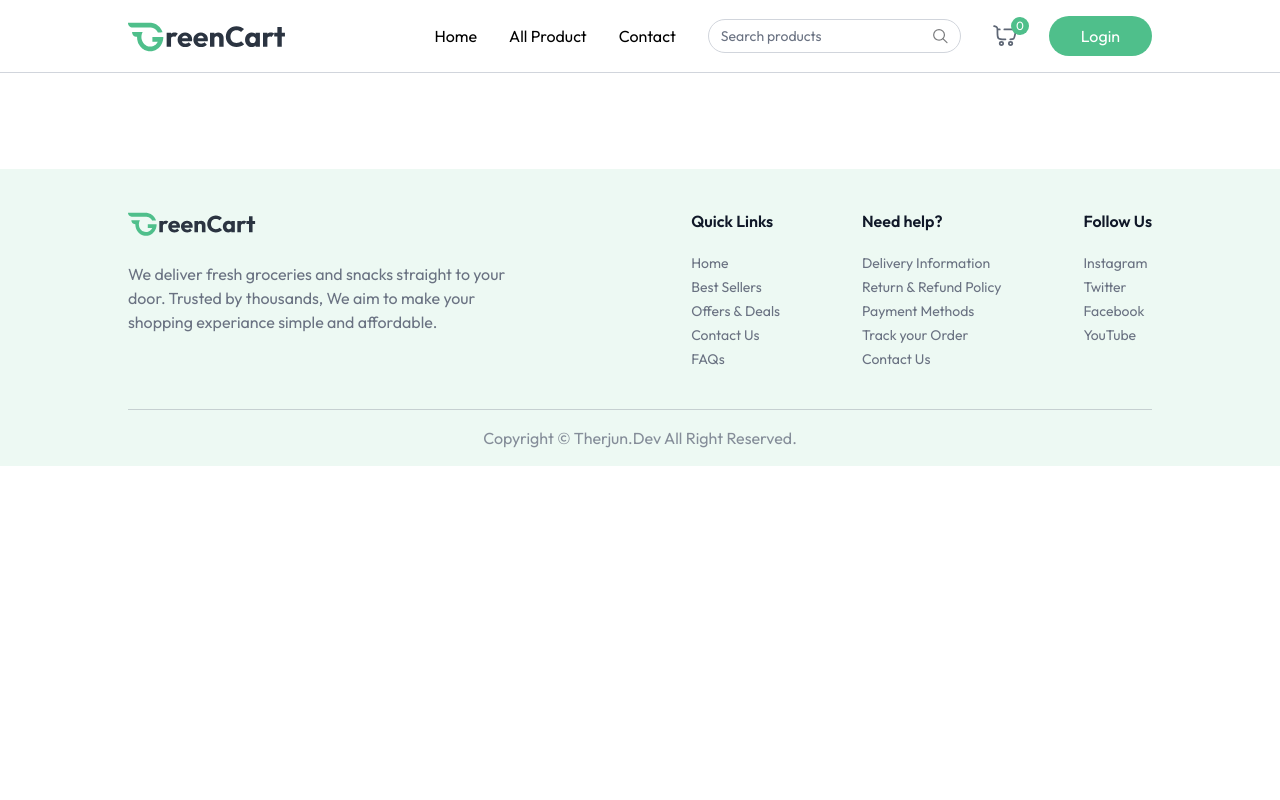
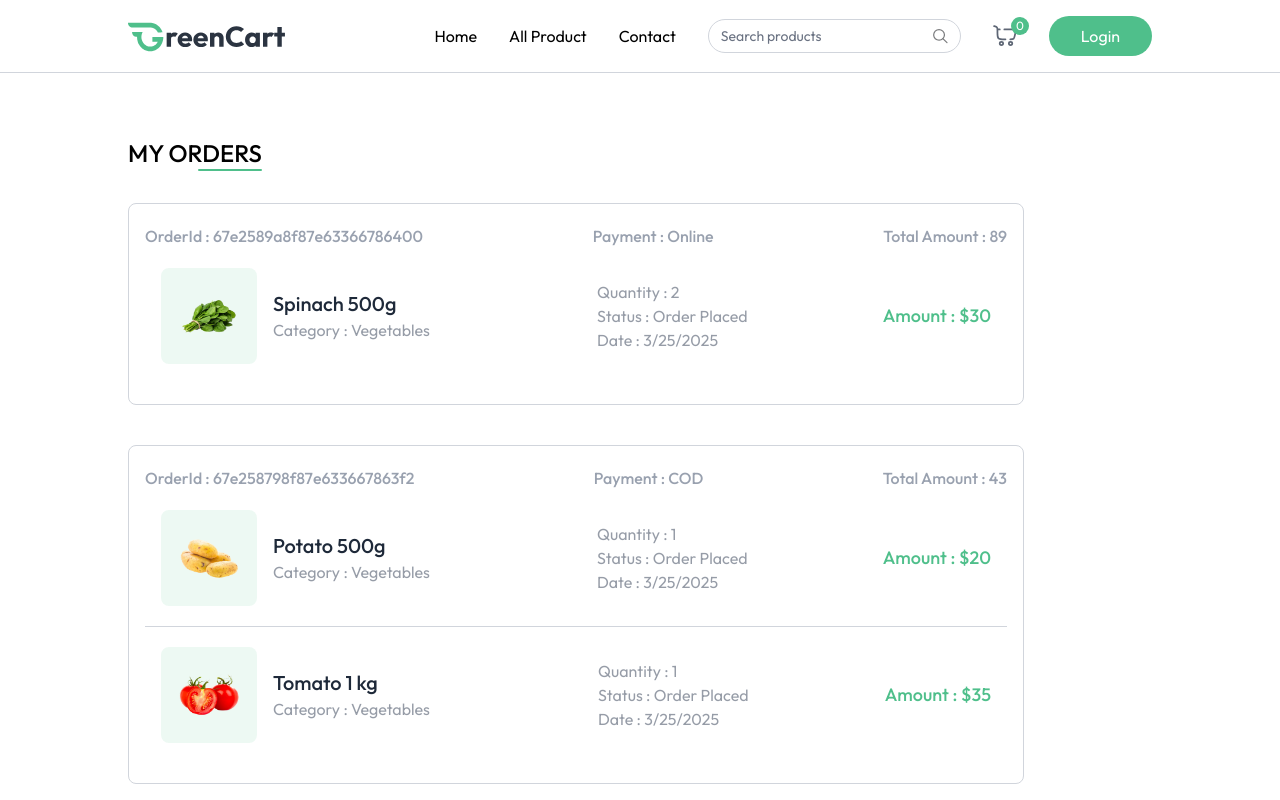
Before and after one commit to arju707/GroceryDeliveryWebsite, a React (Vite) app in the folder Client/: page /my-orders in a window 1280 px wide. Shown: the top 800 px of the page. Built offline with nearby package versions, Linux system fonts and the light colour scheme.

Commit message:
Myorders compleated

```diff
--- a/Client/src/App.jsx
+++ b/Client/src/App.jsx
@@ -11,6 +11,7 @@ import ProductCategory from './pages/ProductCategory'
 import ProductDetails from './pages/ProductDetails'
 import Cart from './pages/Cart'
 import AddAdress from './pages/AddAdress'
+import MyOrders from './pages/MyOrders'
 
 const App = () => {
 
@@ -36,6 +37,7 @@ const App = () => {
           <Route path='/products/:category/:id' element={<ProductDetails/>}/>
           <Route path='/cart' element={<Cart/>}/>
           <Route path='/add-adress' element={<AddAdress/>}/>
+          <Route path='/my-orders' element={<MyOrders/>}/>
         </Routes>
       </div>
       {!isSellerPath &&  <Footer />}
--- a/Client/src/components/ProductCard.jsx
+++ b/Client/src/components/ProductCard.jsx
@@ -44,9 +44,9 @@ const ProductCard = ({ product }) => {
         </div>
         <div className="flex items-end justify-between mt-3">
           <p className="md:text-xl text-base font-medium text-primary">
-            {currency}${product.offerPrice}{" "}
+            {currency}{product.offerPrice}{" "}
             <span className="text-gray-500/60 md:text-sm text-xs line-through">
-             {currency}${product.price}
+             {currency}{product.price}
             </span>
           </p>
           <div onClick={(e)=>{ e.stopPropagation(); }} className="text-primary">
--- a/Client/src/context/AppContext.jsx
+++ b/Client/src/context/AppContext.jsx
@@ -10,7 +10,7 @@ export const AppContext= createContext();
 export const AppContextProvider=({children})=>{
 
 
-    const currency= import.meta.VITE_CURRENCY;
+    const currency= import.meta.env.VITE_CURRENCY;
 
     const navigate=useNavigate();
 
--- /dev/null
+++ b/Client/src/pages/MyOrders.jsx
@@ -0,0 +1,68 @@
+import React, { useEffect, useState } from 'react'
+import { AppContext, useAppContext } from '../context/AppContext'
+import { dummyAddress, dummyOrders } from '../assets/assets'
+
+const MyOrders = () => {
+const [myorders, serMyOrders] = useState([])
+
+const {currency} = useAppContext()
+
+const fetchMyOrders = async ()=>{
+  serMyOrders(dummyOrders)
+
+}
+
+useEffect(()=>{
+  fetchMyOrders()
+},[])
+
+  return (
+    <div className='mt-16 pb-16'>
+        <div className='flex flex-col items-end w-max mb-8'>
+          <p className='text-2xl font-medium uppercase'> My orders</p>
+          <div className='w-16 h-0.5 bg-primary rounded-full'></div>
+        </div>
+        {myorders.map((order, index)=>(
+          <div key={index} className='border border-gray-300 rounded-lg mb-10 p-4 py-5 max-w-4xl '>
+            <p className='flex justify-between md:items-center text-gray-400 md:font-medium max-md:flex-col'>
+
+              <span>OrderId : {order._id}</span>
+              <span>Payment : {order.paymentType}</span>
+              <span>Total Amount : {order.amount}</span>
+
+            </p>
+            {order.items.map((item, index)=>(
+              <div key={index}
+              className={`relative bg-white text-gray-500/70 ${order.items.length !== index+ 1 && "border-b" } border-gray-300 flex flex-col md:flex-row md:items-center justify-between p-4 py-5 md:gap-16 w-full max-w-4xl `}>
+                <div className='flex items-center mb-4 md:mb-0'>
+
+                  <div className='bg-primary/10 p-4 rounded-lg '>
+                    <img src={item.product.image[0]} alt="" className='w-16 h-16'  />
+                  </div>
+
+                  <div className='ml-4'>
+                      <h2 className='text-xl font-medium text-gray-800'>{item.product.name} </h2>
+                      <p>Category : {item.product.category} </p>
+                  </div>
+                </div>
+
+
+                <div className='flex flex-col justify-center  md:ml-8 mb-4 md:mb-0'>
+                  <p> Quantity : {item.quantity || "1 "} </p>
+                  <p> Status : {order.status} </p>
+                  <p> Date : {new Date(order.createdAt).toLocaleDateString()} </p>
+                </div>
+
+                  <p className='text-primary text-lg font-medium'>
+                  Amount : {currency}{item.product.offerPrice * item.quantity}
+                  </p>
+
+              </div>
+            ))}
+          </div>
+        ))}
+    </div>
+  )
+}
+
+export default MyOrders
--- a/Client/src/pages/ProductDetails.jsx
+++ b/Client/src/pages/ProductDetails.jsx
@@ -70,7 +70,7 @@ const ProductDetails = () => {
 
                     <div className="mt-6">
                         <p className="text-gray-500/70 line-through">MRP: {currency}{product.price}</p>
-                        <p className="text-2xl font-medium">MRP: {currency}${product.offerPrice}</p>
+                        <p className="text-2xl font-medium">MRP: {currency}{product.offerPrice}</p>
                         <span className="text-gray-500/70">(inclusive of all taxes)</span>
                     </div>
 
```
